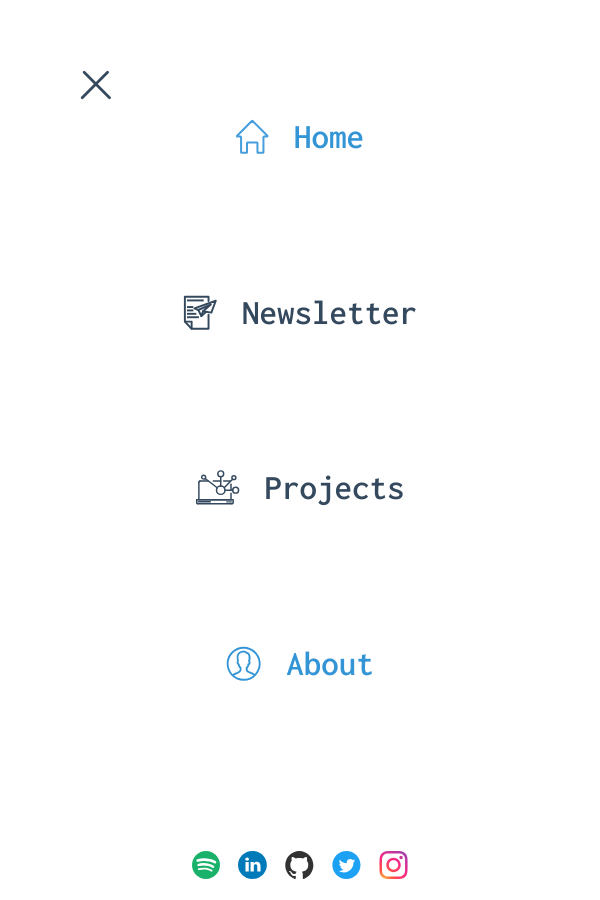
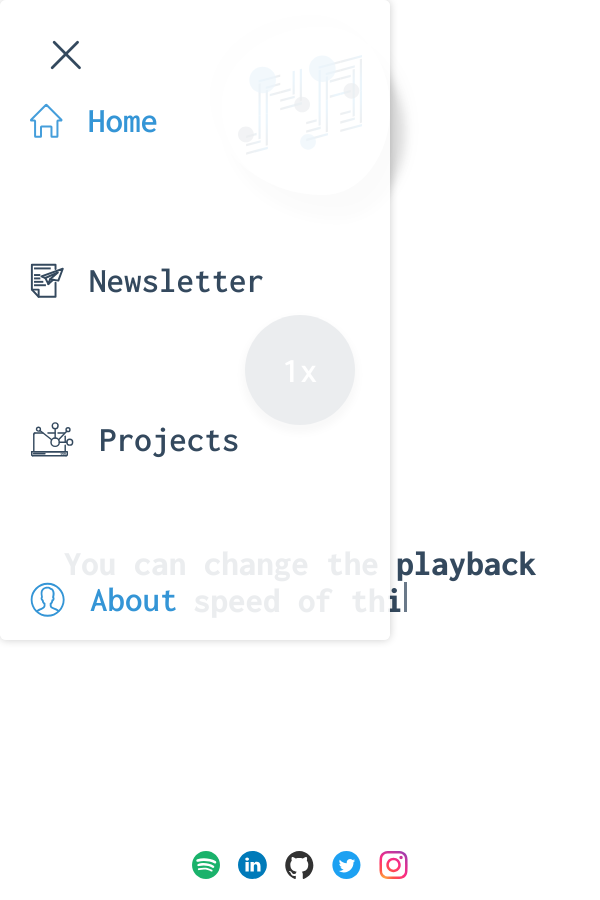
Before and after one commit to paglobal/paulamoah.com, a plain HTML site: page index.html in a window 600 px wide. Both pictures are taken after a click on the link 100 px from the left and 82 px from the top of the page. Drawn offline with Linux system fonts and the light colour scheme.

Commit message:
made navbar smaller and changed body min-width

```diff
--- a/app.js
+++ b/app.js
@@ -101,12 +101,11 @@ document.addEventListener("touchend", handleTap);
 
 /* Open when someone clicks on hamburger */
 function openNav() {
-  document.querySelector("nav .ul").style.width = "100vw";
+  document.querySelector("nav .ul").style.width = "65vw";
   document.querySelector(".hamburger").classList.add("inactive");
   document.querySelector(".hamburger").classList.remove("active");
   document.querySelector(".close").classList.add("active");
   document.querySelector(".close").classList.remove("inactive");
-  console.log(2);
 }
 
 /* Close when someone clicks on close */
--- a/style.css
+++ b/style.css
@@ -87,7 +87,7 @@ nav .inactive {
 @media only screen and (max-width: 600px) {
   body {
     width: 100vw;
-    min-height: 100vh;
+    min-height: 90vh;
     display: flex;
     flex-direction: column;
     align-items: center;
@@ -115,17 +115,19 @@ nav .inactive {
     position: absolute;
     top: 0;
     left: 0;
-    height: 100vh;
+    height: 80vh;
     width: 0;
     /*backdrop-filter: blur(4px);*/
     background: rgba(255, 255, 255, 0.9);
+    box-shadow: 0px 0px 9px rgba(0, 0, 0, 0.2);
+    border-radius: 6px;
     z-index: 1;
     overflow: hidden;
     transition: all 0.2s ease;
     display: flex;
     flex-direction: column;
     justify-content: space-evenly;
-    align-items: center;
+    align-items: start;
   }
 
   nav .ul a:active {
@@ -141,6 +143,10 @@ nav .inactive {
     outline: none;
     padding: 12px 18px 12px 18px;
     border-radius: 6px;
+  }
+
+  nav a:nth-child(4) {
+    margin-bottom: -40px;
   }
 
   .nav-icon {
@@ -273,7 +279,7 @@ nav .inactive {
 @media only screen and (min-width: 600px) {
   body {
     width: 100vw;
-    min-height: 100vh;
+    min-height: 90vh;
     display: flex;
     flex-direction: column;
     align-items: center;
@@ -284,8 +290,8 @@ nav .inactive {
   nav .hamburger,
   .close {
     position: absolute;
-    top: 50px;
-    left: 50px;
+    top: 20px;
+    left: 20px;
     z-index: 2;
   }
 
@@ -301,16 +307,17 @@ nav .inactive {
     position: absolute;
     top: 0;
     left: 0;
-    height: 100vh;
+    height: 80vh;
     width: 0;
-    background: #fff;
+    background: rgba(255, 255, 255, 0.9);
+    box-shadow: 0px 0px 9px rgba(0, 0, 0, 0.2);
     z-index: 1;
     overflow: hidden;
     transition: all 0.2s ease;
     display: flex;
     flex-direction: column;
     justify-content: space-evenly;
-    align-items: center;
+    align-items: start;
   }
 
   nav .ul a:active {
@@ -326,6 +333,10 @@ nav .inactive {
     outline: none;
     padding: 20px 30px 20px 30px;
     border-radius: 6px;
+  }
+
+  nav a:nth-child(4) {
+    margin-bottom: -80px;
   }
 
   .nav-icon {
@@ -481,6 +492,7 @@ nav .inactive {
     display: flex;
     flex-direction: row;
     justify-content: space-evenly;
+    box-shadow: none;
   }
 
   nav a:hover {
```
